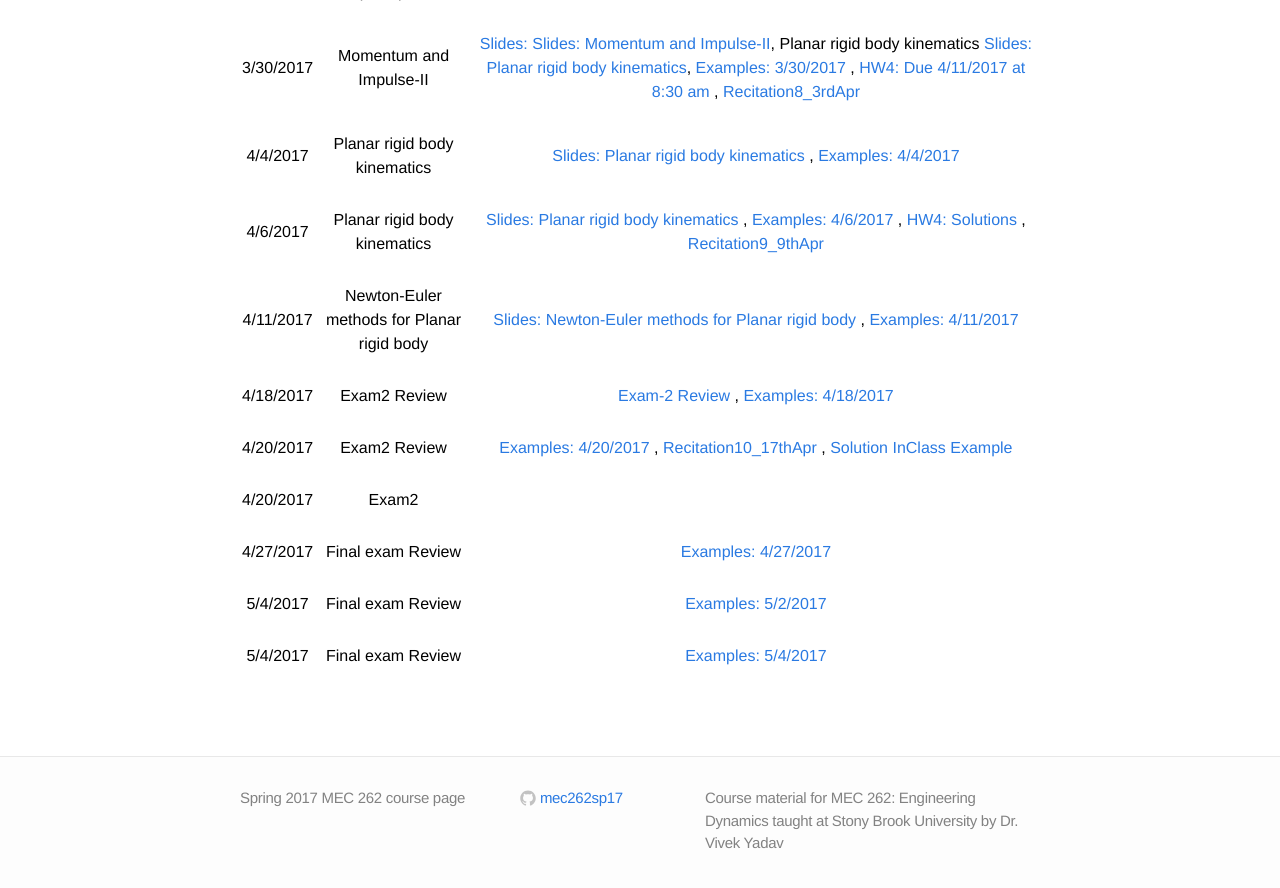
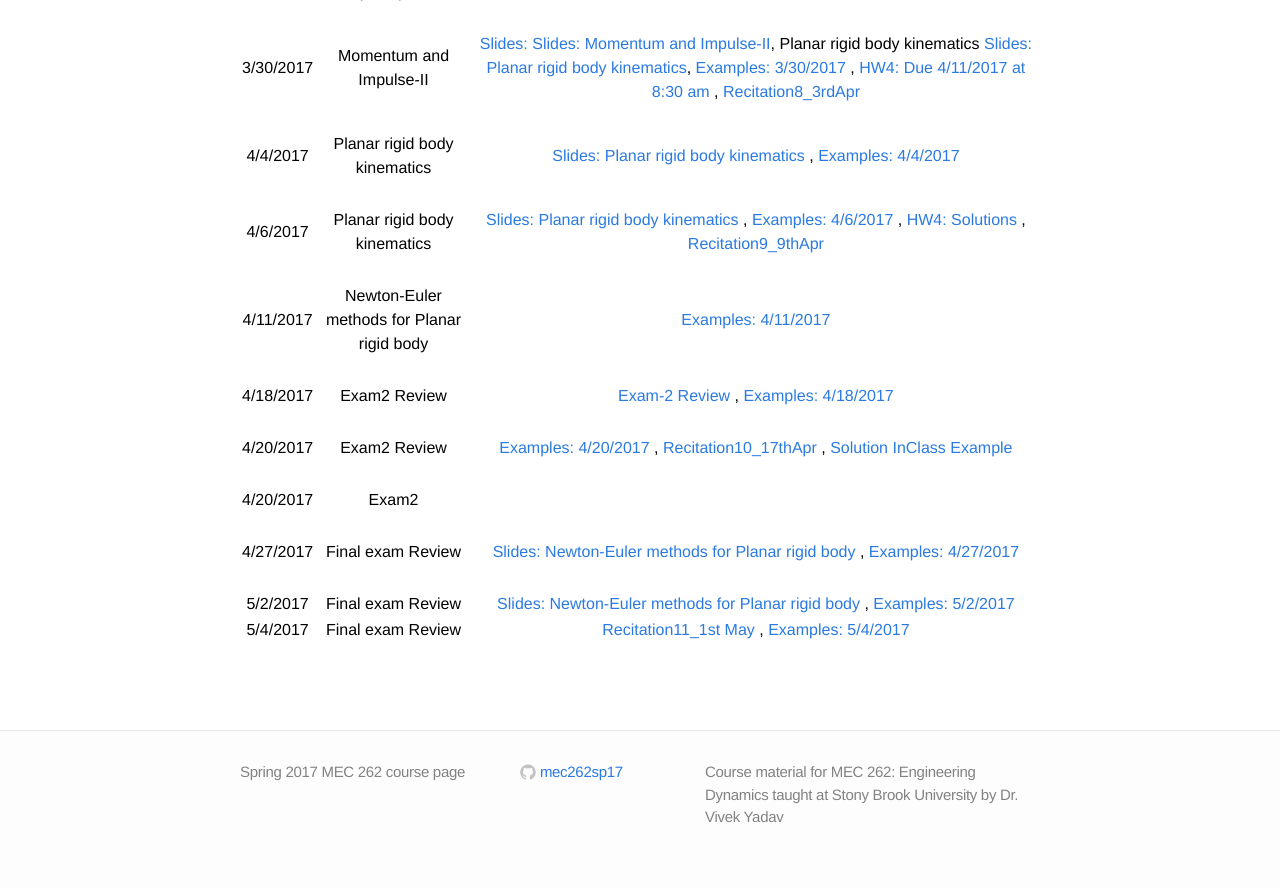
Before and after one commit to mec262sp17/mec262sp17.github.io, a Jekyll site: the page built from Course_materials.md, in a window 1280 px wide and 900 px high, scrolled down 1432 px. Shown: the top 888 px of the window. Built offline with Jekyll 4.4.1, drawn with Linux system fonts in a browser that asks for light colours.

Commit message:
Update Course_materials.md

```diff
--- a/Course_materials.md
+++ b/Course_materials.md
@@ -59,9 +59,8 @@
 | | | |
 | 4/20/2017    | Exam2   |    |
 | | | |
-| 4/27/2017    | Final exam Review  |  [Examples: 4/27/2017](https://mec262sp17.github.io/Notes/examples_4_27_2017_mec262.pdf)
+| 4/27/2017    | Final exam Review  |  [Slides: Newton-Euler methods for  Planar rigid body](https://mec262sp17.github.io/Presentations/Ch7_NewtonEuler_Planar_Rigid_Body.html#/) , [Examples: 4/27/2017](https://mec262sp17.github.io/Notes/examples_4_27_2017_mec262.pdf)
 | | | |
-| 5/4/2017    | Final exam Review  |  [Examples: 5/2/2017](https://mec262sp17.github.io/Notes/examples_5_2_2017_mec262.pdf)
+| 5/2/2017    | Final exam Review  | [Slides: Newton-Euler methods for  Planar rigid body](https://mec262sp17.github.io/Presentations/Ch7_NewtonEuler_Planar_Rigid_Body.html#/) ,  [Examples: 5/2/2017](https://mec262sp17.github.io/Notes/examples_5_2_2017_mec262.pdf)
+| 5/4/2017    | Final exam Review  |  [Recitation11_1st May](https://mec262sp17.github.io/Notes/Recitation11_1st May.pdf) ,  [Examples: 5/4/2017](https://mec262sp17.github.io/Notes/examples_5_4_2017_mec262.pdf)
 | | | |
-| 5/4/2017    | Final exam Review  |  [Examples: 5/4/2017](https://mec262sp17.github.io/Notes/examples_5_4_2017_mec262.pdf)
-| | | |
```
Also changed, not shown: other parts of Course_materials.md (+1 -1 lines).
